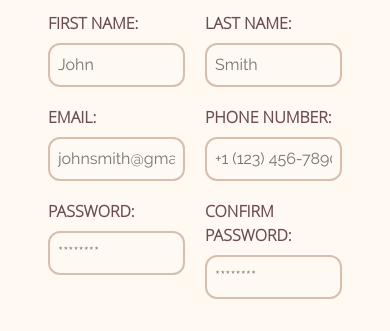
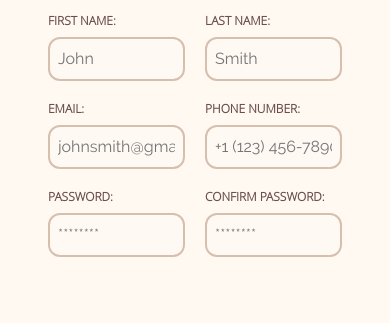
Before and after one commit to MiddleDcoder/sign-up-form, a plain HTML site: page index.html in a window 390 px wide. Shown: the part 513-844 px from the top of the page. Drawn offline with Linux system fonts and the light colour scheme.

Commit message:
adjust the font-size of label controls on smaller devices

```diff
--- a/style.css
+++ b/style.css
@@ -220,4 +220,9 @@ body {
   body {
     flex-direction: column;
   }
+  #form-controls {
+    label {
+      font-size: 0.75rem;
+    }
+  }
 }
```
